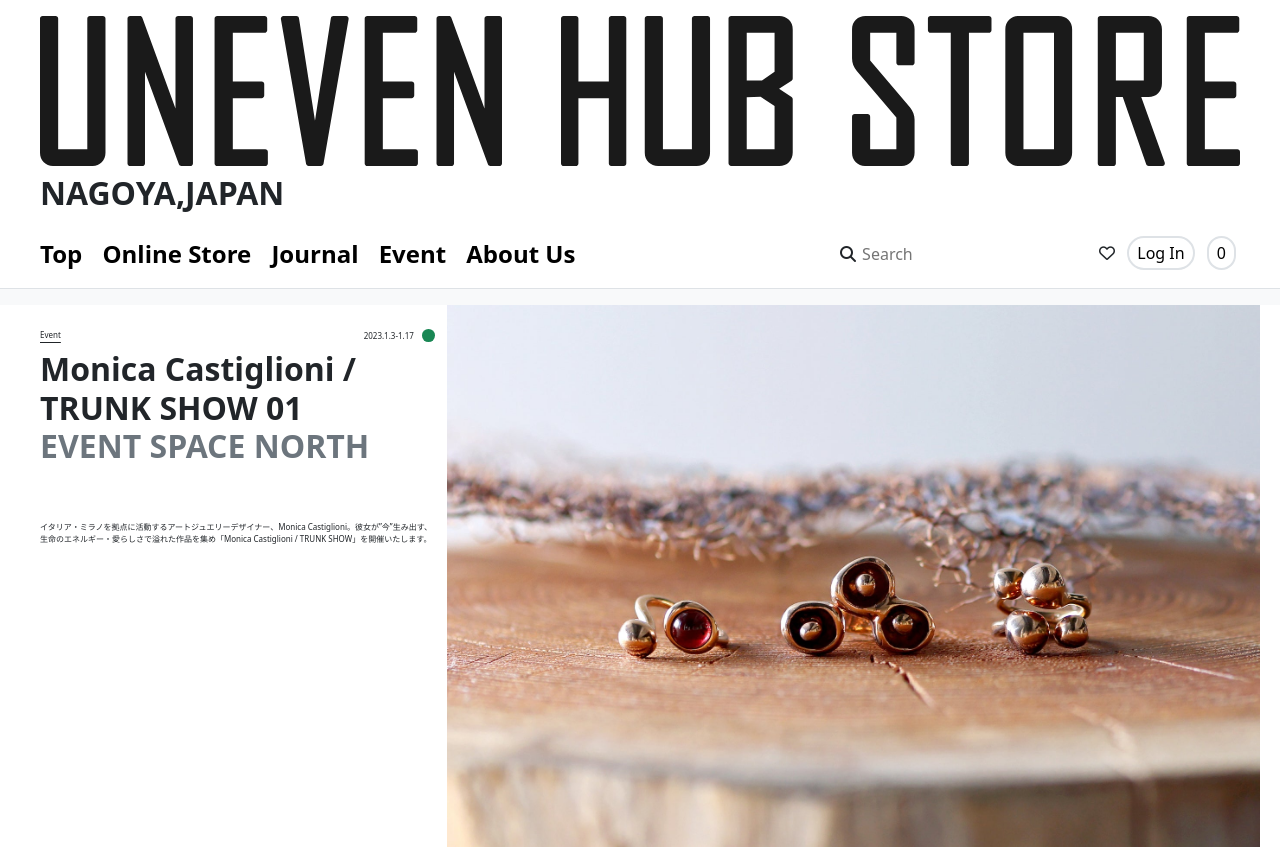
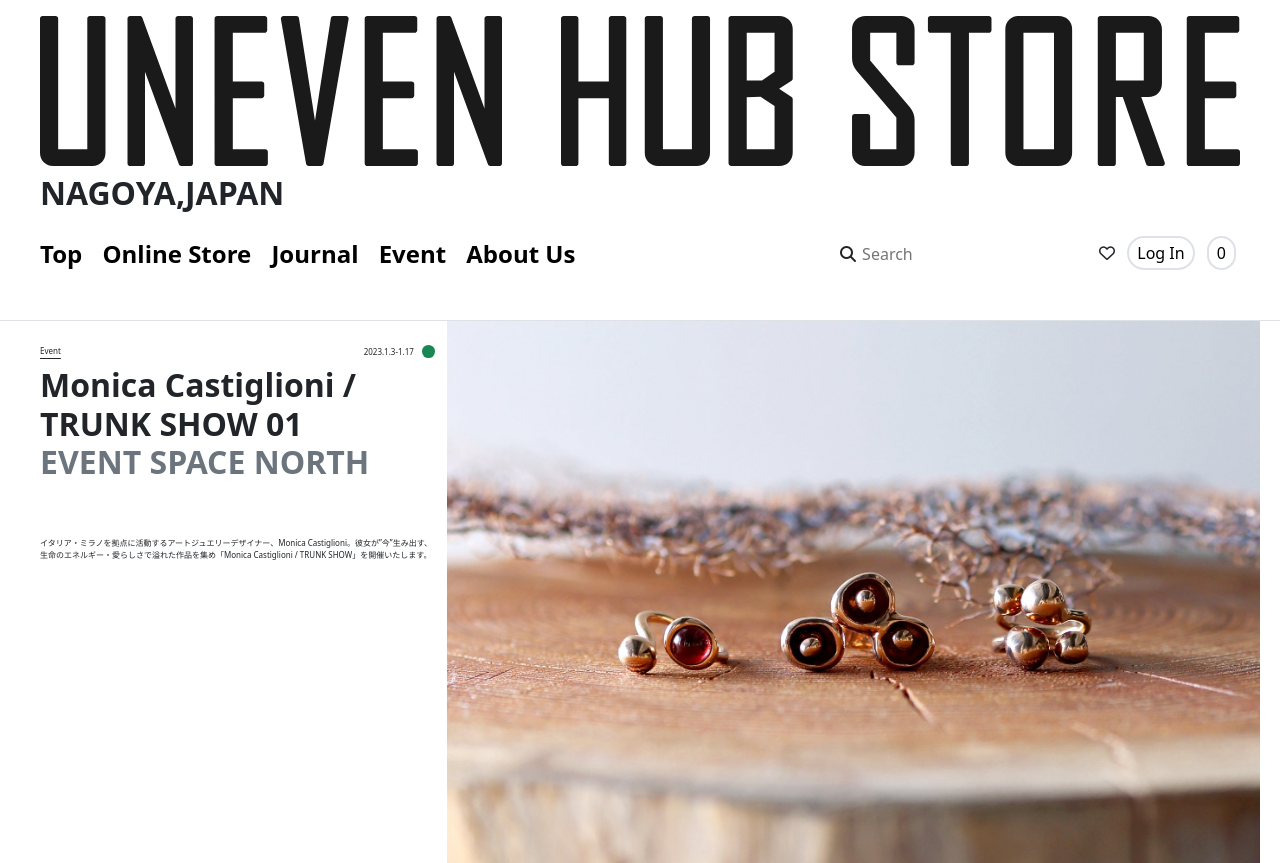
Before and after one commit to ponponmay/unevenhub_demo, a plain HTML site: page index.html in a window 1280 px wide. Shown: the top 863 px of the page. Drawn offline with nearby package versions, Linux system fonts and the light colour scheme; grey boxes are pictures that could not be loaded.

Commit message:
Update index.html

```diff
--- a/index.html
+++ b/index.html
@@ -190,7 +190,7 @@
     </style>
 </head>
 <body>
-    <header class="border-bottom pb-3 mb-3 bg-white">
+    <header class="border-bottom pb-5  bg-white">
         <div class="container-fluid mt-3">
             <div class="row mb-lg-3">
                 <h1>
```
